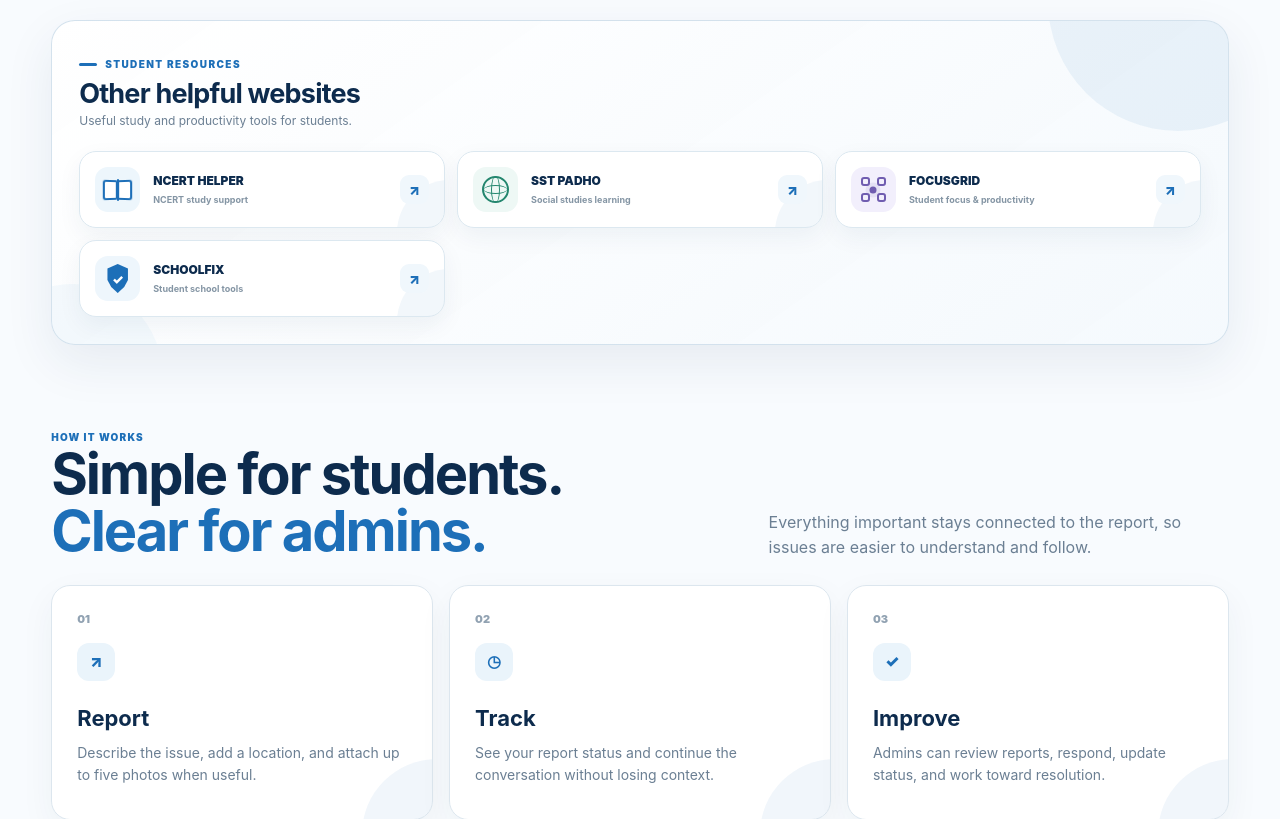
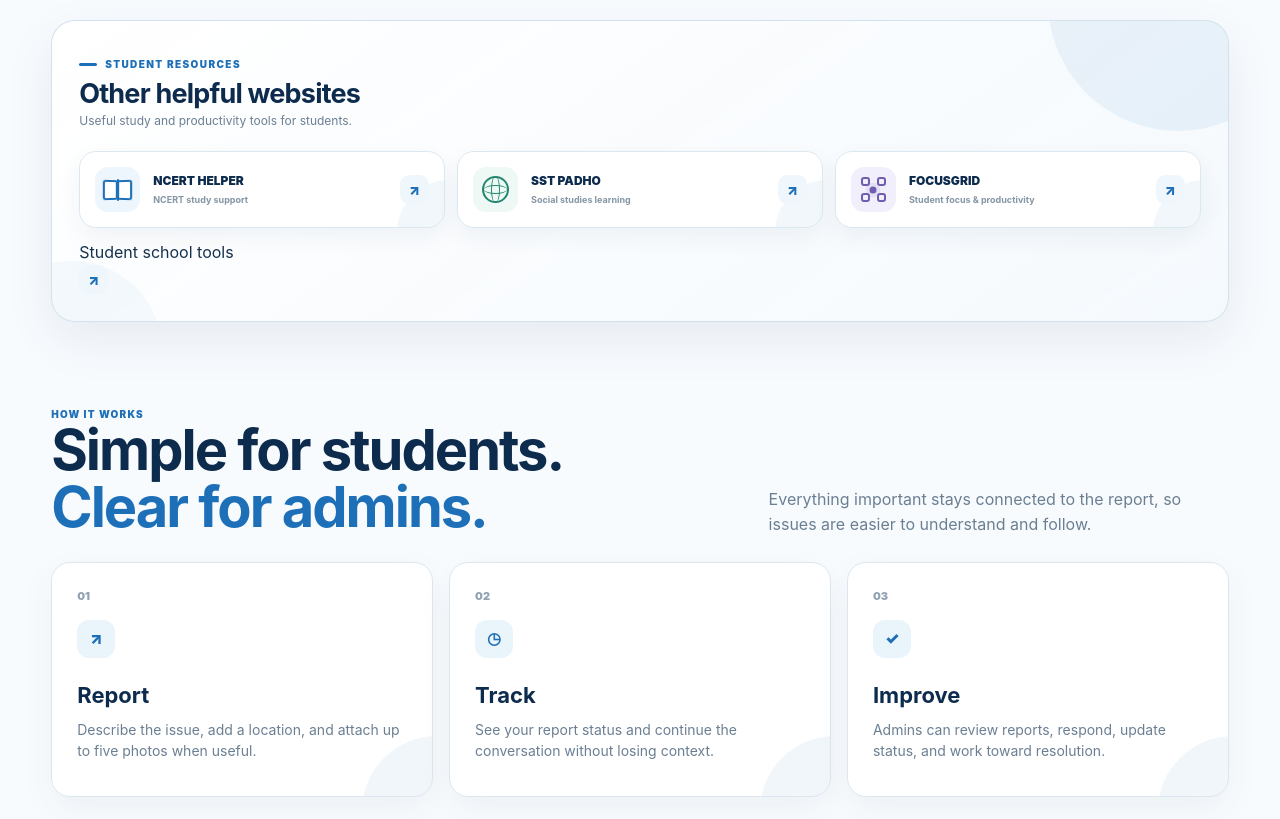
Before and after one commit to Chinmay012421/Voice4Students, a Flask app: page / in a window 1280 px wide. Shown: the part 825-1644 px from the top of the page. Run offline with Flask 3, Linux system fonts and the light colour scheme; parts of the project's set-up code (start-up, migrations or seed data) failed here and were passed over.

Commit message:
Delete SchoolFix resource card from home.html
Removed SchoolFix website card from home page.

```diff
--- a/templates/home.html
+++ b/templates/home.html
@@ -255,30 +255,6 @@
 
     </a>
 
-     <!-- =================================================
-     SCHOOLFIX WEBSITE
-     ================================================= -->
-
-     <a
-       class="home-resource-card schoolfix-resource"
-       href="https://vaibhave-29.github.io/SchoolFix/"
-       target="_blank"
-       rel="noopener noreferrer"
-       aria-label="Open SchoolFix website"
-     >
-
-       <div class="home-resource-logo">
-
-         <span class="schoolfix-shield">✓</span>
-
-       </div>
-
-       <div class="home-resource-info">
-
-         <strong>
-           SCHOOLFIX
-         </strong>
-
          <span>
            Student school tools
          </span>
```
